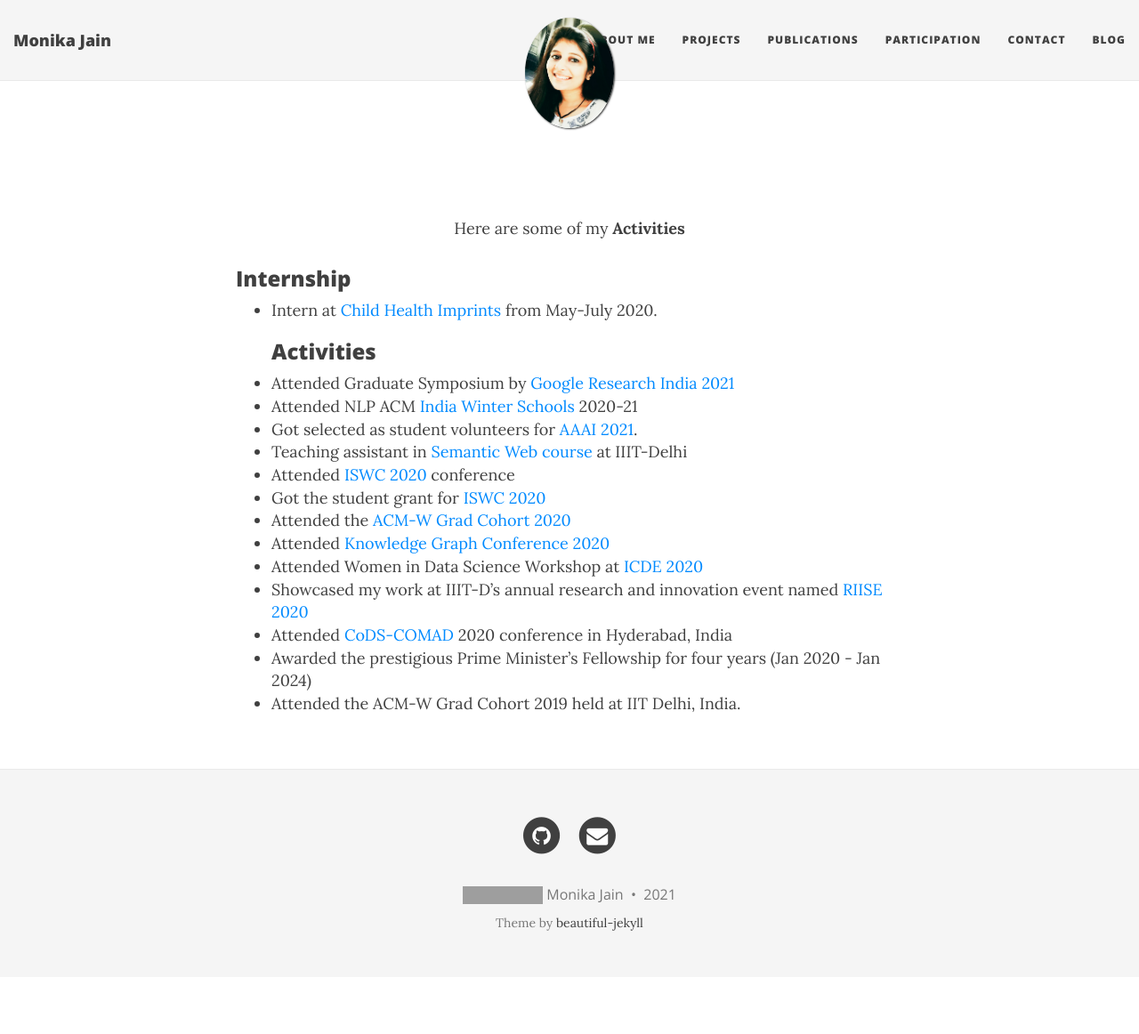
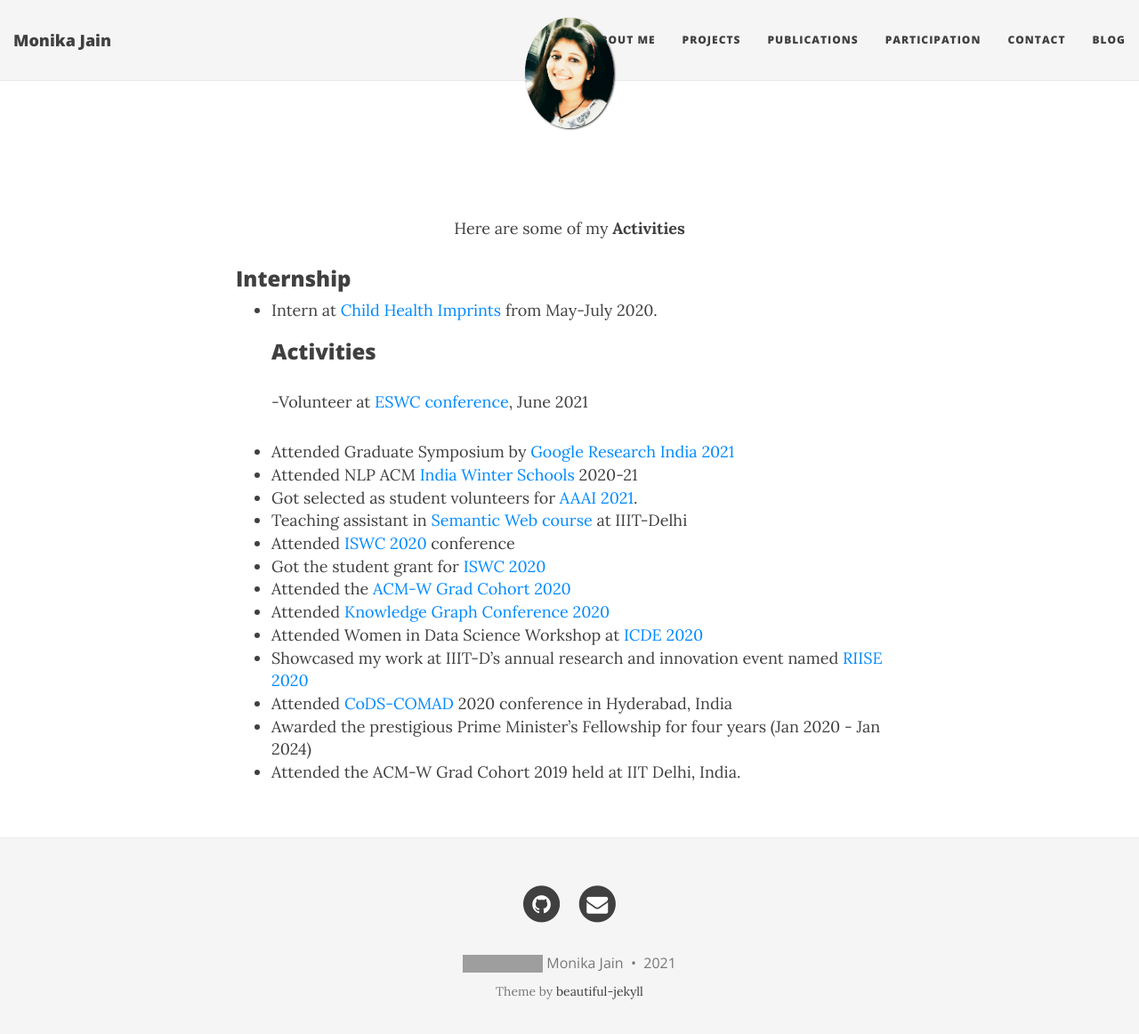
Before and after one commit to MonikaJain19/MonikaJain19.github.io, a Jekyll site: the page built from participation.md, in a window 1280 px wide and 1175 px high. Shown: the top 1162 px of the window at 89% size. Built offline with Jekyll 4.4.1, drawn with Linux system fonts in a browser that asks for light colours; nearby versions of some CDN libraries; grey boxes are pictures that could not be loaded.

Commit message:
Update participation.md

```diff
--- a/participation.md
+++ b/participation.md
@@ -12,6 +12,7 @@
 ### Internship
 - Intern at [Child Health Imprints](https://www.childhealthimprints.com/) from May-July 2020.
 ### Activities
+-Volunteer at [ESWC conference](https://2021.eswc-conferences.org/), June 2021
 - Attended Graduate Symposium by [Google Research India 2021](https://sites.google.com/view/graduatesymposium2021)
 - Attended NLP ACM [India Winter Schools](https://aaai.org/Conferences/AAAI-21/) 2020-21
 - Got selected as student volunteers for [AAAI 2021](https://aaai.org/Conferences/AAAI-21/).
```
